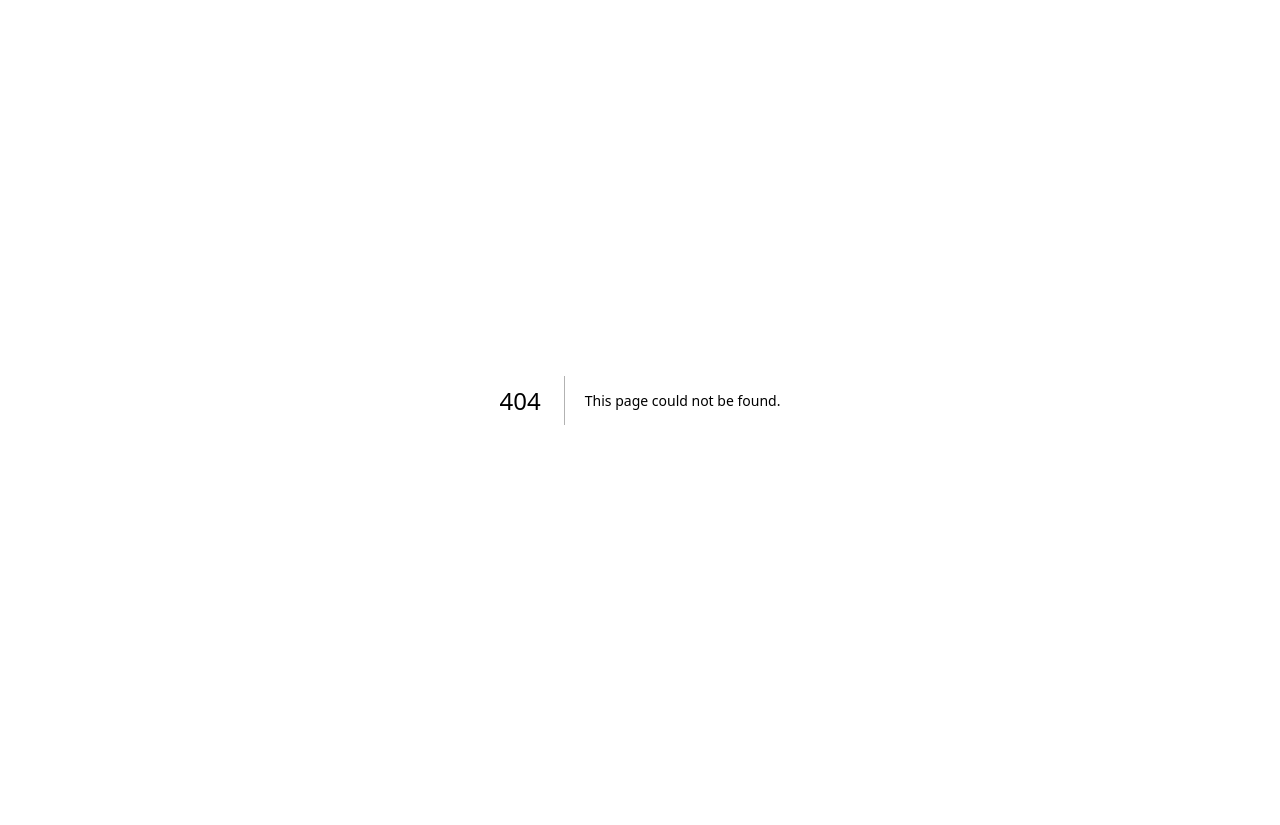
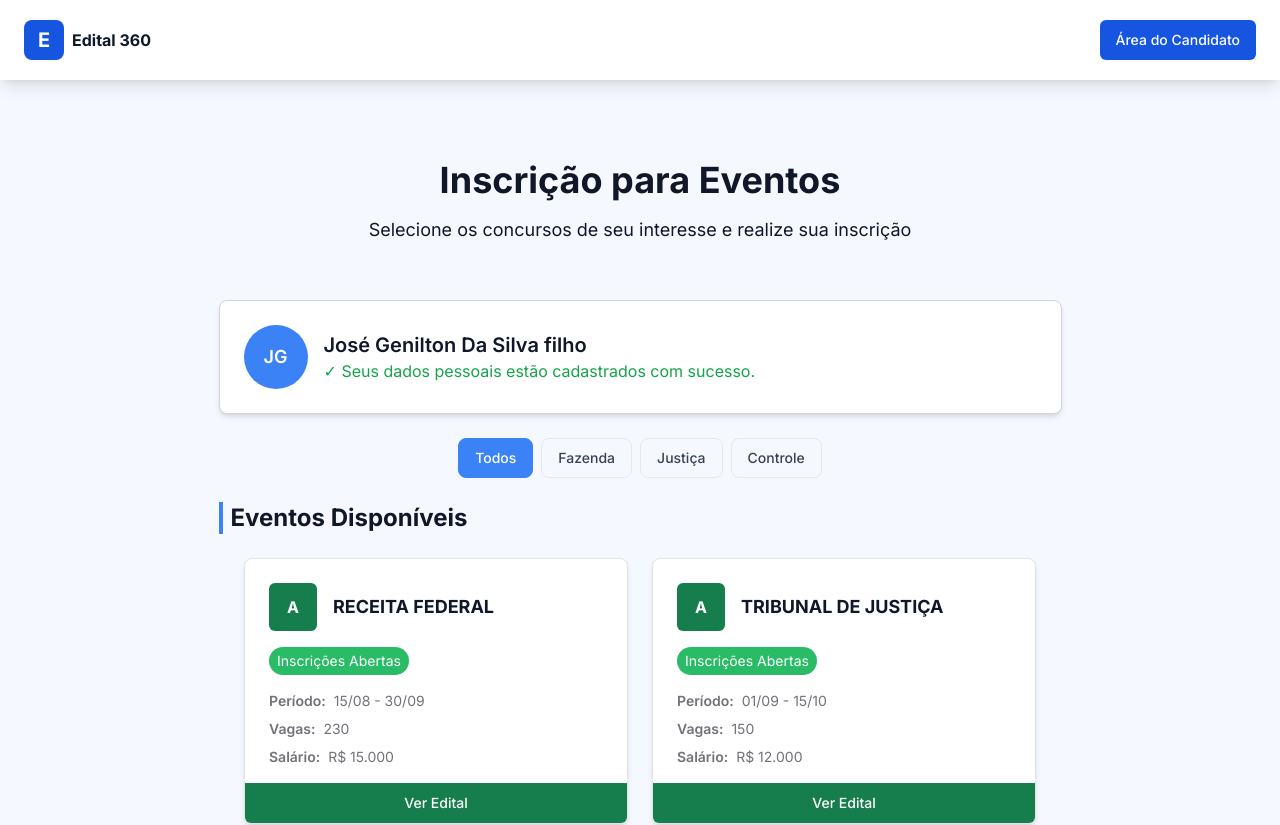
Before and after one commit to aaglis/edital-360-front, a Next.js app: page /concursos in a window 1280 px wide. Before the commit this address had no page. Shown: the top 825 px of the page. Before the commit the page ends 800 px from the top, so only its background shows below. Built offline with nearby package versions, Linux system fonts and the light colour scheme.

Commit message:
feat/ tela de concursos disponiveis

```diff
--- a/package.json
+++ b/package.json
@@ -14,6 +14,8 @@
     "@radix-ui/react-progress": "^1.1.7",
     "@radix-ui/react-select": "^2.2.5",
     "@radix-ui/react-slot": "^1.2.3",
+    "add": "^2.0.6",
+    "avatar": "^0.1.0",
     "class-variance-authority": "^0.7.1",
     "clsx": "^2.1.1",
     "jwt-decode": "^4.0.0",
@@ -23,6 +25,7 @@
     "react-dom": "^18",
     "react-hook-form": "^7.61.1",
     "react-input-mask": "^2.0.4",
+    "shadcn": "^2.10.0",
     "tailwind-merge": "^3.3.1",
     "tailwindcss-animate": "^1.0.7",
     "zod": "^4.0.14"
--- /dev/null
+++ b/src/app/(pages)/(private)/concursos/page.tsx
@@ -0,0 +1,135 @@
+"use client";
+import { useState } from "react";
+import ExamCard from "@/app/(pages)/(public)/(home)/components/ExamCard";
+
+
+export default function ConcursoDisponiveisPage() {
+      const [publicExam, setPublicExam] = useState([
+        {
+          label: 'Todos',
+          value: 'todos',
+          active: true
+        },
+        {
+          label: 'Fazenda',
+          value: 'fazenda',
+          active: false
+        },
+        {
+          label: 'Justiça',
+          value: 'justica',
+          active: false
+        },
+        {
+          label: 'Controle',
+          value: 'controle',
+          active: false
+        }
+      ])
+
+      const concursos = [
+        {
+          id: 1,
+          title: "Receita Federal",
+          vacancies: 230,
+          salary: "R$ 15.000",
+          period: "15/08 - 30/09",
+          isOpenForApplications: true,
+          category: "fazenda"
+        },
+        {
+          id: 2,
+          title: "Tribunal de Justiça",
+          vacancies: 150,
+          salary: "R$ 12.000",
+          period: "01/09 - 15/10",
+          isOpenForApplications: true,
+          category: "justica"
+        },
+        {
+          id: 3,
+          title: "Controladoria Geral",
+          vacancies: 80,
+          salary: "R$ 18.000",
+          period: "10/08 - 25/09",
+          isOpenForApplications: true,
+          category: "controle"
+        },
+        {
+          id: 4,
+          title: "Secretaria da Fazenda",
+          vacancies: 120,
+          salary: "R$ 8.500",
+          period: "10/08 - 25/09",
+          isOpenForApplications: true,
+          category: "fazenda"
+        }
+      ]
+
+      const filteredConcursos = publicExam.find(exam => exam.active)?.value === 'todos'
+        ? concursos
+        : concursos.filter(concurso => concurso.category === publicExam.find(exam => exam.active)?.value)
+
+      const setPublicExamsFilter = (index: number) => {
+        setPublicExam(prevItems =>
+          prevItems.map((item, i) => ({
+            ...item,
+            active: i === index
+          }))
+        );
+      }
+
+    return (
+        <div className="flex flex-col items-center mt-20 mx-8 min-h-screen mb-10">
+            <h1 className="text-4xl font-bold">Inscrição para Eventos</h1>
+            <span className="text-lg mt-4 mb-14">Selecione os concursos de seu interesse e realize sua inscrição</span>
+            <div className="w-full max-w-[843px] bg-white shadow-md rounded-lg p-6 border border-gray-300 flex items-center gap-4">
+               <div className="h-16 w-16 bg-blue-500 rounded-full flex items-center justify-center text-white font-semibold text-lg">
+                 JG
+               </div>
+               <div className="flex flex-col">
+                <h1 className="text-base font-semibold sm:text-xl">José Genilton Da Silva filho</h1>
+                <p className="text-green-600 text-xs sm:text-base">✓ Seus dados pessoais estão cadastrados com sucesso.</p>
+               </div>
+            </div>
+
+            <div className="flex gap-2 mt-6">
+                {publicExam.map((exam, index) => (
+                    <button
+                        key={exam.value}
+                        className={`px-4 h-10 border rounded-lg flex justify-center items-center transition-colors ${
+                            exam.active
+                                ? 'bg-blue-500 text-white border-blue-500'
+                                : 'border-gray-200 text-gray-700 hover:bg-gray-50'
+                        }`}
+                        onClick={() => setPublicExamsFilter(index)}
+                    >
+                        <span className="text-sm font-medium">{exam.label}</span>
+                    </button>
+                ))}
+            </div>            <h1 className="text-2xl font-bold border-l-4 border-blue-500 pl-2 mb-6 w-full max-w-[843px] mt-6">
+              Eventos Disponíveis
+            </h1>
+
+            <div className="flex flex-wrap gap-6 w-full max-w-[843px] justify-center">
+                {filteredConcursos.map((concurso) => (
+                    <ExamCard
+                        key={concurso.id}
+                        id={concurso.id}
+                        title={concurso.title}
+                        vacancies={concurso.vacancies}
+                        salary={concurso.salary}
+                        period={concurso.period}
+                        isOpenForApplications={concurso.isOpenForApplications}
+                    />
+                ))}
+            </div>
+            {filteredConcursos.length === 0 && (
+                <div className="text-center text-gray-500 mt-8 ">
+                    <p>Nenhum concurso encontrado para o filtro selecionado.</p>
+                </div>
+            )}
+            </div>
+
+    );
+}
--- /dev/null
+++ b/src/app/(pages)/(private)/layout.tsx
@@ -0,0 +1,16 @@
+import HeaderComponent from "@/app/components/HeaderComponent";
+
+
+export default function PublicLayout({
+  children,
+}: Readonly<{
+  children: React.ReactNode;
+}>) {
+  return (
+    <div>
+        <HeaderComponent />
+        {children}
+
+    </div>
+  );
+}
--- a/src/middleware.ts
+++ b/src/middleware.ts
@@ -5,7 +5,7 @@ const publicRoutes = [
   { path: '/login', whenAuthenticated: 'redirect'},
   { path: '/cadastro', whenAuthenticated: 'redirect'},
   { path: '/finalizar-cadastro', whenAuthenticated: 'redirect'},
-  { path: '/', whenAuthenticated: 'next'},
+  { path: '/concursos', whenAuthenticated: 'next'},
 ] as const;
 
 const REDIRECT_WHEN_NOT_AUTHENTICATED = '/login';
```
Also changed, not shown: src/app/(pages)/(public)/register/page.tsx (added), src/app/(pages)/(public)/registro/page.tsx (added), 1 other file (tests, documents, lock files or other folders).
